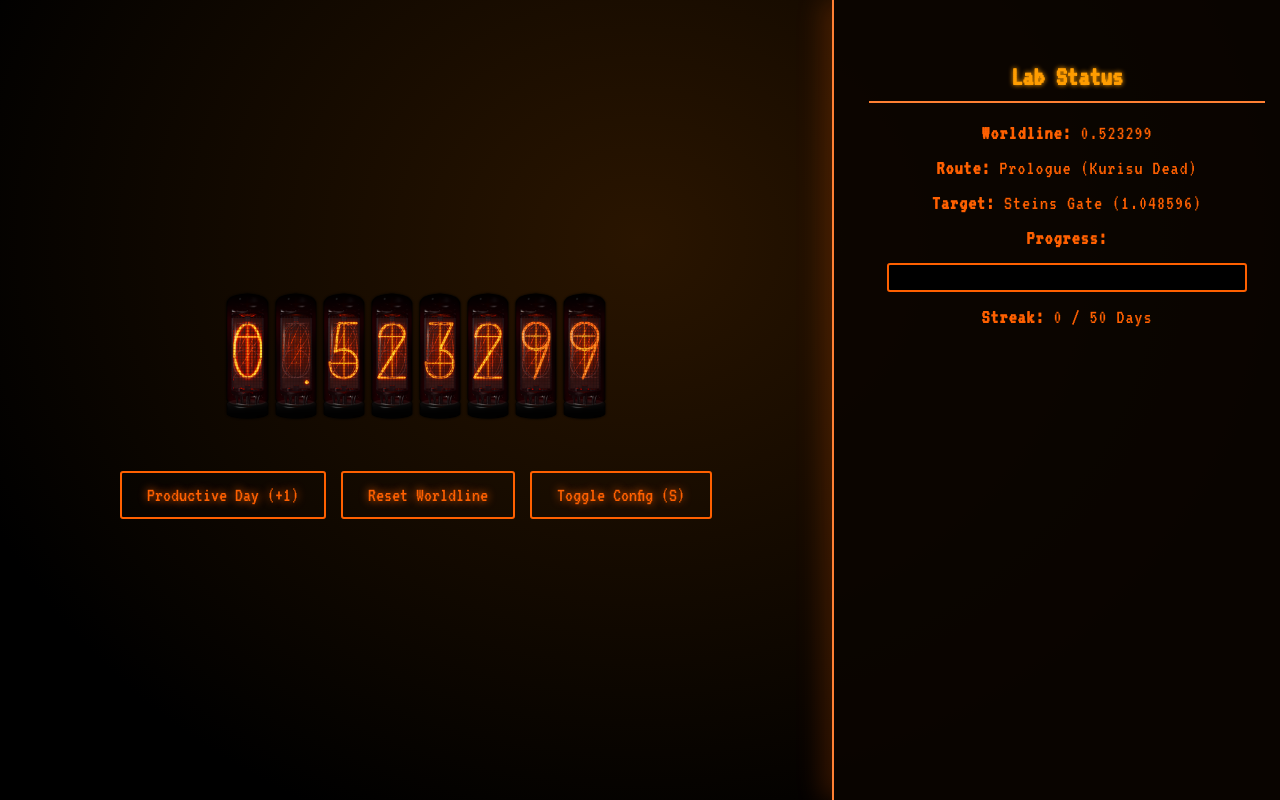
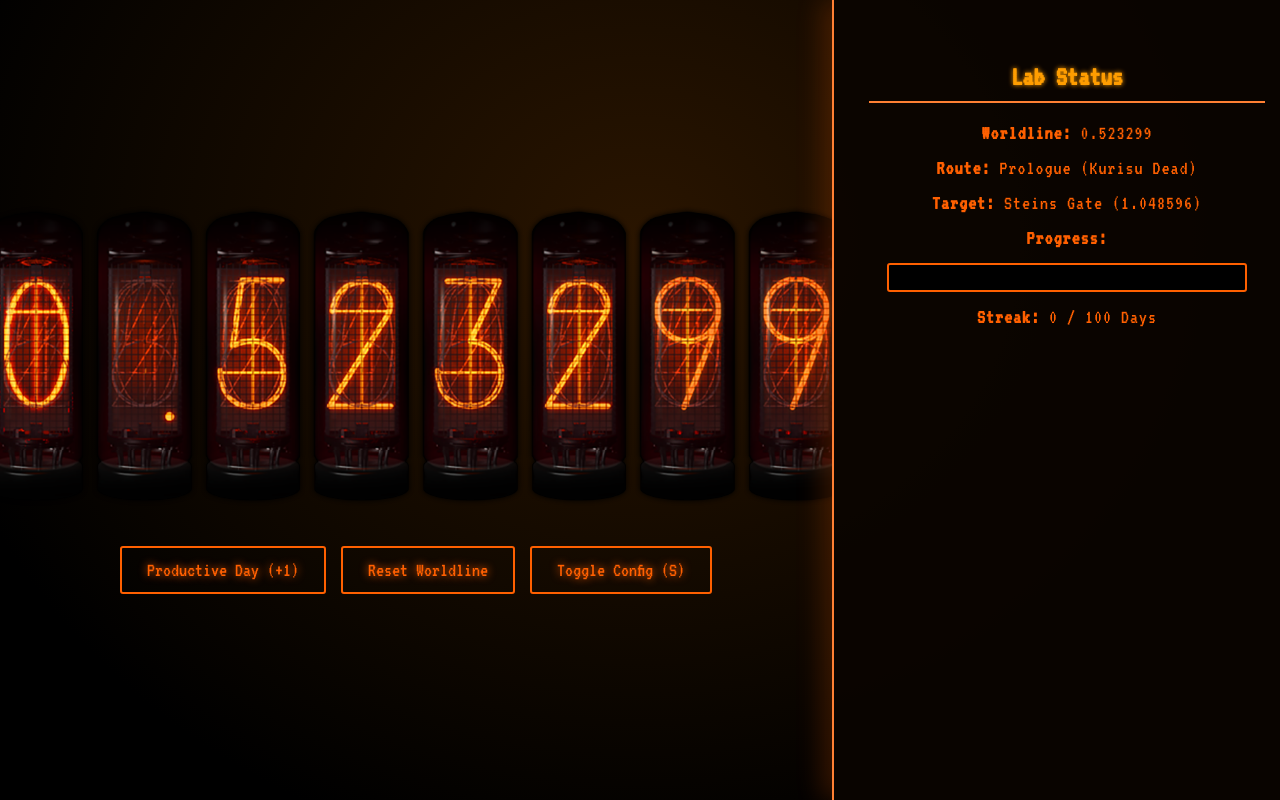
Before and after one commit to Nooby26/Operation-Skuld, a plain HTML site: page index.html in a window 1280 px wide. Drawn offline with Linux system fonts and the light colour scheme.

Commit message:
defaultconfigs.html

```diff
--- a/index.html
+++ b/index.html
@@ -638,13 +638,13 @@
         // Global variables
         let config = {
             startValue: 0.523299,
-            totalDays: 50,
-            meterSize: 130,
+            totalDays: 100,
+            meterSize: 300,
             flickerEnabled: true,
-            flickerSpeed: 25,
-            flickerDuration: 30,
-            flickerDesync: 200,
-            flickerSmoothness: 3,
+            flickerSpeed: 17,
+            flickerDuration: 94,
+            flickerDesync: 300,
+            flickerSmoothness: 4,
             dialoguePosition: 'bottom-left',
             autoHideDialogue: true,
             soundEnabled: true,
```
